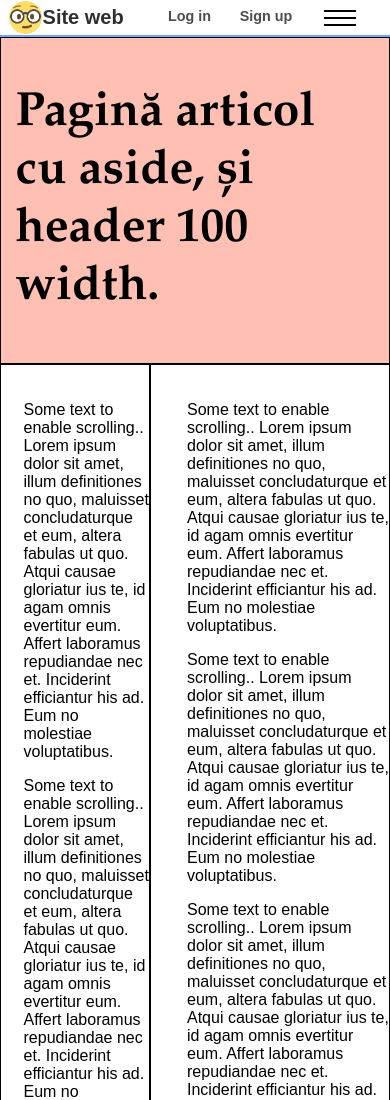
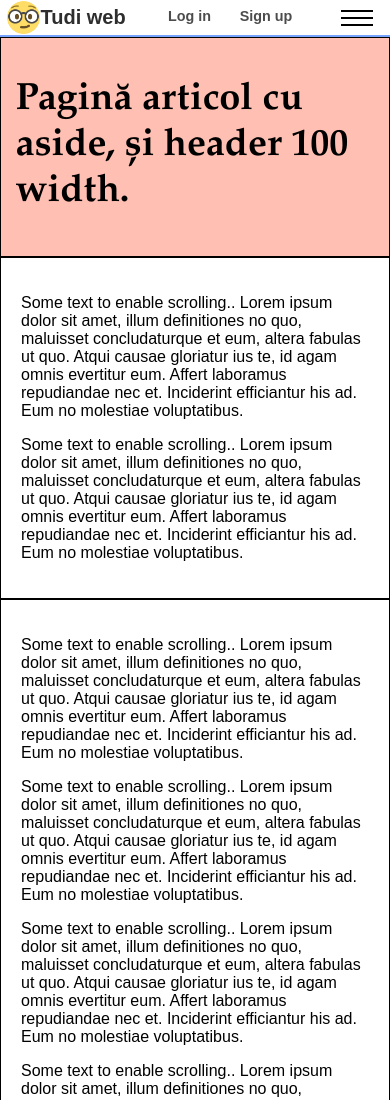
Before and after one commit to tupudipi/tupudipi.github.io, a plain HTML site: page pagina1.html in a window 390 px wide. Shown: the top 1100 px of the page. Drawn offline with Linux system fonts and the light colour scheme; a script that the page names is missing.

Commit message:
Add files via upload

```diff
--- a/pagina1.html
+++ b/pagina1.html
@@ -4,7 +4,7 @@
     <meta name="viewport" content="width=device-width, initial-scale=1.0">
     <meta charset="utf-8">
     <link rel="stylesheet" type="text/css" href="style.css">
-    <title>Pagină Articol</title>
+    <title>Pagina tudi articol</title>
     <link rel="icon" href="icon.png">
  </head>
 
@@ -12,7 +12,7 @@
         <header>
             <div id="logo">
                 <img src="icon.png" alt="icon">
-                <h1>Site web</h1>
+                <h1>Tudi web</h1>
             </div>
 
             <div id="buttons">
@@ -25,7 +25,7 @@
             <nav>
                 <ul>
                     <li> <a href="index.html">Home</a> </li>
-                    <li> <a href="pagina1.html"  class="active">Pagina 1</a> </li>
+                    <li> <a href="pagina1.html" class="active">Pagina 1</a> </li>
                     <li> <a href=# >Pagina 2</a> </li>
                     <li> <a href=# >Pagina 3</a></li>
                     <li> <a href=# >Pagina 4</a></li>
--- a/style.css
+++ b/style.css
@@ -139,7 +139,9 @@ nav a:focus, #buttons button:focus{
         display:flex;
         height: 100%;
         align-items: center;
+        justify-content: center;
         grid-column: 3/4;
+        cursor: pointer;
     }
 
     .nav-toggle-label span,
@@ -165,6 +167,7 @@ nav a:focus, #buttons button:focus{
     .nav-toggle-label span::after{
         bottom: 7px;
     }
+
 
     #logo h1{
         min-width: 0;
@@ -253,7 +256,7 @@ nav a:focus, #buttons button:focus{
     margin-bottom: 30px;
 }
 
-.modal label, .modal h1, .modal p{
+.modal label, .modal p{
     margin-left:17%;
 }
 
@@ -332,7 +335,6 @@ nav a:focus, #buttons button:focus{
 
 .modal-head {
     margin-left:17%;
-    padding-top: 20px;
 }
 
 
@@ -353,6 +355,33 @@ main{
     z-index: 1;
     display: grid;
     grid-template-columns: minmax(150px, 25%) 1fr;
+    grid-auto-rows: auto;
+}
+
+@media only screen and (max-width: 768px) {
+    main{
+        grid-template-columns: 1fr;
+    }
+
+    aside, article{
+        background-color: white;
+    }
+
+    #title-bar{
+        grid-column: 1/2;
+    }
+
+    #title-bar h1{
+        font-size: 38px;
+    }
+
+    aside{
+        grid-column: 1/2;
+    }
+
+    article{
+        grid-column: 1/2;
+    }
 }
 
 main#home{
@@ -424,10 +453,10 @@ main#home section{
 
 article, aside{
     border: 1px solid black;
-    padding-left: 15%;
-    padding-top: 20px;
-    padding-bottom: 20px;
+    padding: 20px;
 }
+
+
 
 footer {
     padding-top:40px;
```
Also changed, not shown: index.html (+9 -9 lines).
